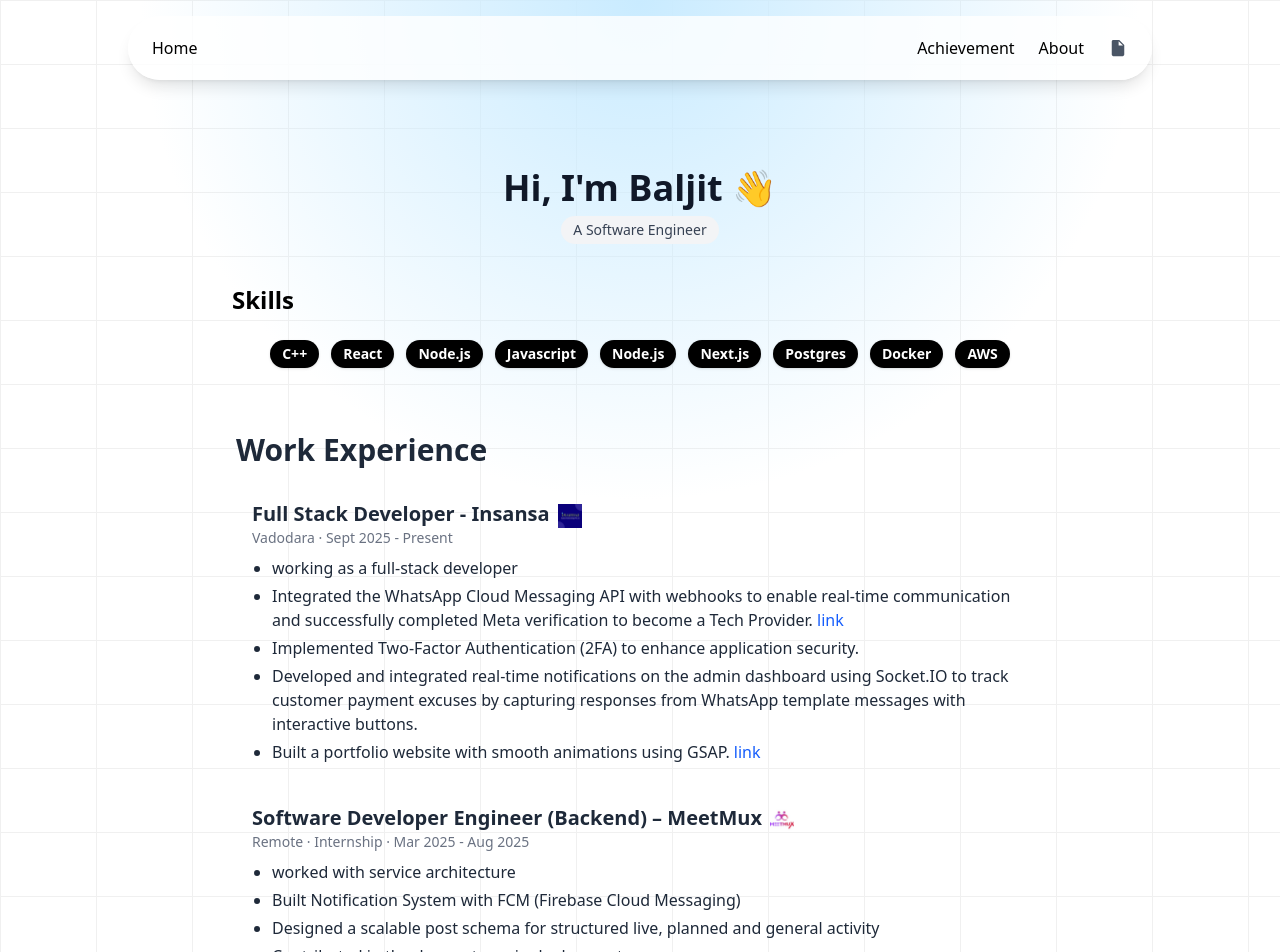
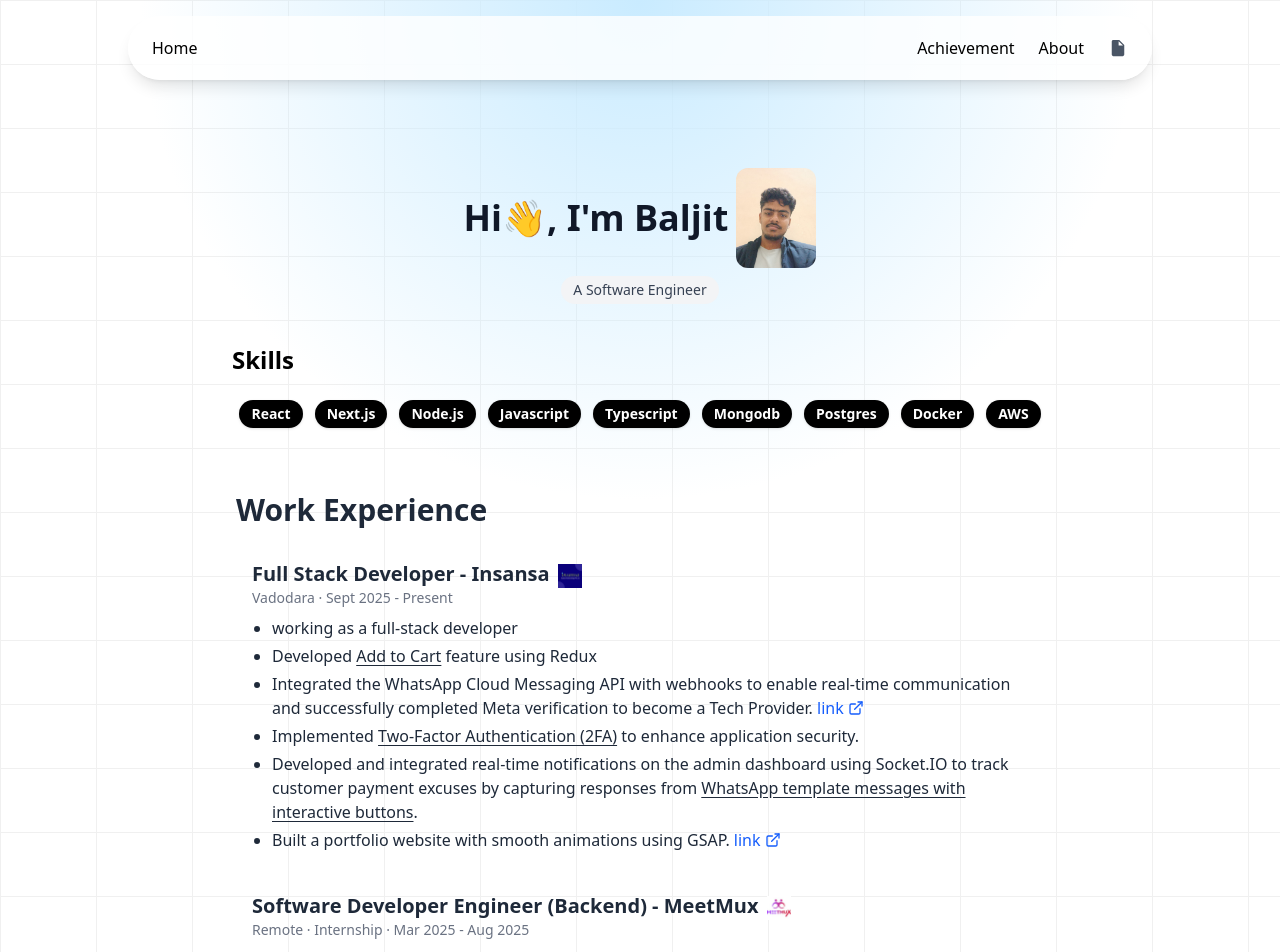
Before and after one commit to TheBaljitSingh/portfolio-v2, a React (Vite) app: page / in a window 1280 px wide. Shown: the top 952 px of the page. Built offline with nearby package versions, Linux system fonts and the light colour scheme.

Commit message:
updated the details

```diff
--- a/src/components/Footer.jsx
+++ b/src/components/Footer.jsx
@@ -10,10 +10,10 @@
       <p>
         Built with love by{" "}
         <a
-          href="https://thebaljitsingh.in"
+          href="https://linkedin.com/in/thebaljitsingh"
           target="_blank"
           rel="noopener noreferrer"
-          className="text-blue-300 hover:underline"
+          className="text-blue-500 hover:underline"
         >
           Baljit Singh
         </a>
--- a/src/pages/About.jsx
+++ b/src/pages/About.jsx
@@ -12,7 +12,7 @@
 
 
         <p>
-          Over time, I built my technical skillset in <strong>JavaScript/TypeScript</strong>, <strong>React.js</strong>, and <strong>Node.js</strong>. I’ve actively participated in <strong>hackathons</strong> and collaborative projects that sharpened my team and problem-solving skills.
+          Over time, I built my technical skillset in <strong>JavaScript/TypeScript</strong>, <strong>React.js</strong>, <strong>Next.js</strong> and <strong>Node.js</strong>. I’ve actively participated in <strong>hackathons</strong> and collaborative projects that sharpened my team and problem-solving skills.
         </p>
 
         <p>
--- a/src/pages/Home.jsx
+++ b/src/pages/Home.jsx
@@ -16,6 +16,8 @@
 import nodueImg from "../images/no-due.png";
 import insansaPort from "../images/insansa-portfolio.png";
 import { CiGlobe } from 'react-icons/ci';
+import { FiExternalLink } from 'react-icons/fi';
+import me from "../../src/images/baljit.jpg"
 
 
 export default function Home() {
@@ -97,7 +99,7 @@
     }
   ];
   const skills = [
-    "C++", "React", "Node.js", "Javascript", "Node.js", "Next.js", "Postgres", "Docker", "AWS"
+    "React", "Next.js", "Node.js", "Javascript", "Typescript","Mongodb", "Postgres", "Docker", "AWS"
   ];
 
   return (
@@ -106,9 +108,12 @@
     <div className="p-6 max-w-6xl mx-auto">
       {/* Profile Section */}
       <div className="text-center mb-10 mt-12">
+        <div className='flex justify-center items-center gap-2'>
         <h1 className="text-4xl font-bold text-gray-900">
-          Hi, I'm Baljit 👋
+          Hi👋, I'm Baljit
         </h1>
+        <img src={me} height={80} width={80} alt=""  className='rounded-xl'/>
+        </div>
         <span className="bg-gray-100 text-gray-700 text-sm px-3 py-1 rounded-full mt-2 inline-block">
           A Software Engineer
         </span>
@@ -158,10 +163,11 @@
 
           <ul className="list-disc pl-5 mt-2 space-y-1">
             <li>working as a full-stack developer</li>
-            <li>Integrated the WhatsApp Cloud Messaging API with webhooks to enable real-time communication and successfully completed Meta verification to become a Tech Provider. <a className='text-blue-600' href="https://no-due-roan.vercel.app" target="_blank" rel="noreferrer">link</a></li>
-            <li>Implemented Two-Factor Authentication (2FA) to enhance application security.</li>
-            <li>Developed and integrated real-time notifications on the admin dashboard using Socket.IO to track customer payment excuses by capturing responses from WhatsApp template messages with interactive buttons.</li>
-            <li>Built a portfolio website with smooth animations using GSAP. <a className='text-blue-600' href="https://insansa-portfolio.vercel.app/" target="_blank" rel="noopener noreferrer">link</a></li>
+            <li>Developed <span className='underline underline-offset-3'>Add to Cart</span> feature using Redux</li>
+            <li>Integrated the WhatsApp Cloud Messaging API with webhooks to enable real-time communication and successfully completed Meta verification to become a Tech Provider. <a className='text-blue-600 inline-flex items-center gap-1' href="https://no-due-roan.vercel.app" target="_blank" rel="noopener noreferrer">link  <FiExternalLink/> </a></li>
+            <li>Implemented <span className='underline underline-offset-3'>Two-Factor Authentication (2FA)</span> to enhance application security.</li>
+            <li>Developed and integrated real-time notifications on the admin dashboard using Socket.IO to track customer payment excuses by capturing responses from <span className='underline underline-offset-3'>WhatsApp template messages with interactive buttons</span>.</li>
+            <li>Built a portfolio website with smooth animations using GSAP. <a className='text-blue-600 inline-flex items-center gap-1' href="https://insansa-portfolio.vercel.app/" target="_blank" rel="noopener noreferrer">link  <FiExternalLink/> </a></li>
           </ul>
         </div>
 
@@ -169,7 +175,7 @@
         <div className="mb-10 md:px-4">
           <div className="flex items-end space-x-2">
             <h3 className="text-xl font-semibold">
-              Software Developer Engineer (Backend) – MeetMux
+              Software Developer Engineer (Backend) - MeetMux
             </h3>
             <a
               href="https://www.linkedin.com/company/meetmux/" // Replace with actual LinkedIn URL
@@ -189,10 +195,10 @@
           <p className="text-sm text-gray-500"> Remote · Internship · Mar 2025 - Aug 2025</p>
 
           <ul className="list-disc pl-5 mt-2 space-y-1">
-            <li>worked with service architecture</li>
-            <li>Built Notification System with FCM (Firebase Cloud Messaging)</li>
+            <li>worked with micro service architecture</li>
+            <li>Built <span className='underline underline-offset-3'>Notification System</span>  with FCM (Firebase Cloud Messaging)</li>
             <li>Designed a scalable post schema for structured live, planned and general activity</li>
-            <li>Contributed in the devops team in deployment</li>
+            <li>Contributed in the <span className='underline underline-offset-3'>devops</span> team for production deployment</li>
             <li><strong>Tech Stack:</strong> Node.js, Express, Docker, Sequelize, PostgreSQL, Firebase</li>
           </ul>
         </div>
```
Also changed, not shown: src/images/me.jpg (added).
